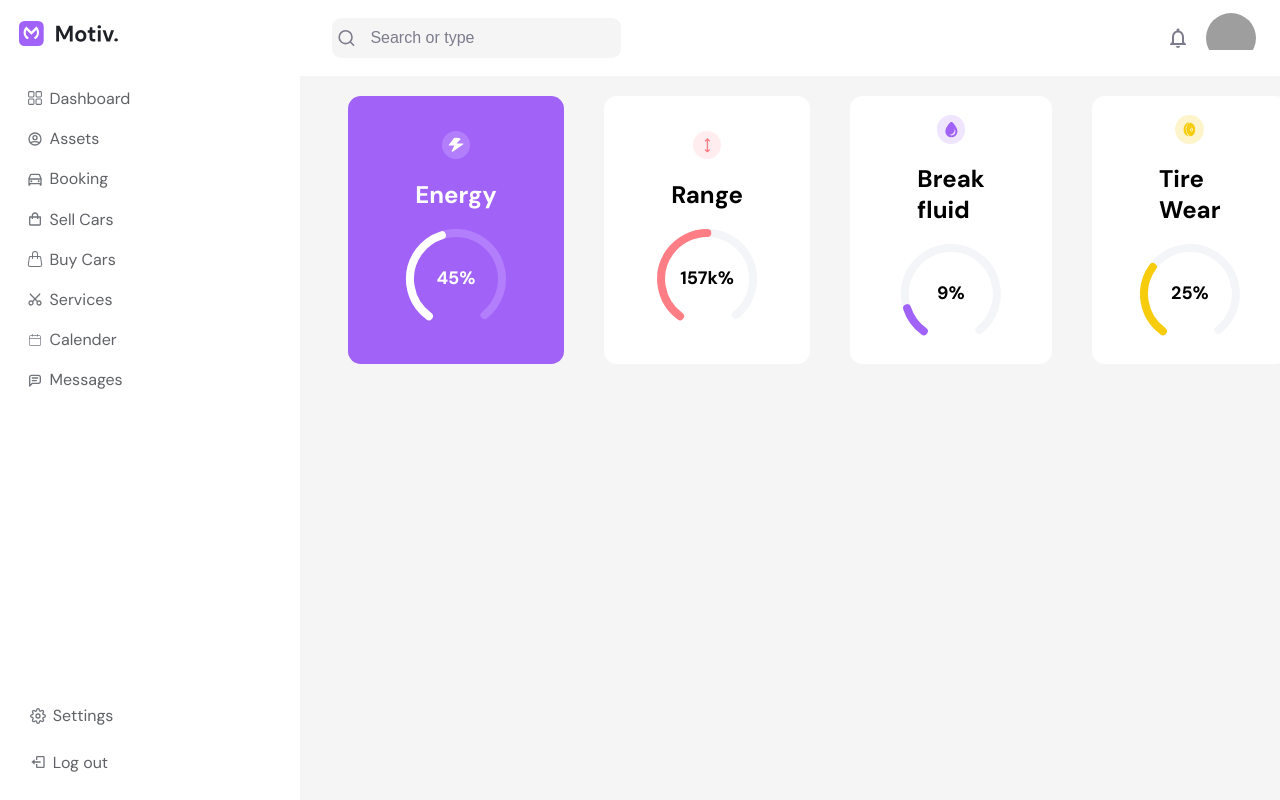
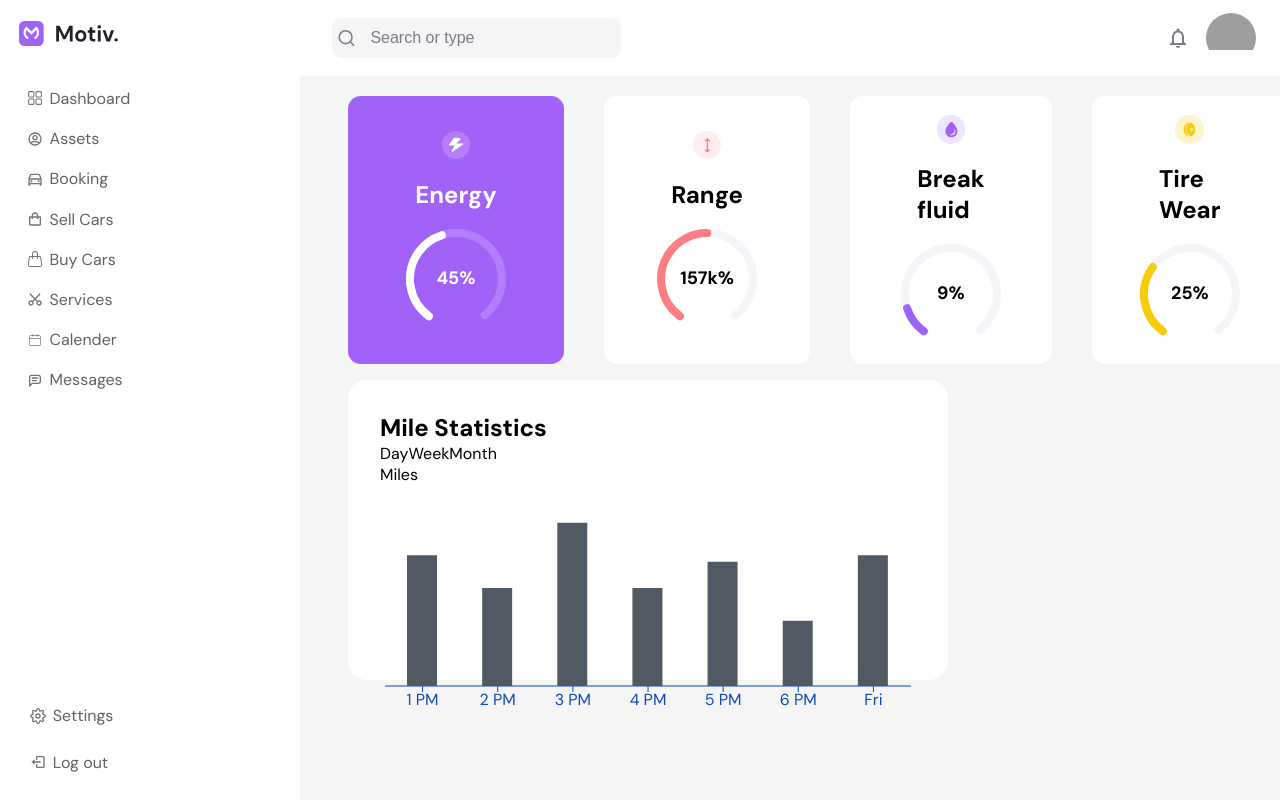
Before and after one commit to sara2lbadry/car-dashboard, a React (Create React App) app: page / in a window 1280 px wide. Built offline with nearby package versions, Linux system fonts and the light colour scheme; grey boxes are pictures that could not be loaded.

Commit message:
dashboard charts bar

```diff
--- a/package.json
+++ b/package.json
@@ -12,6 +12,7 @@
     "react-icons": "^4.7.1",
     "react-router-dom": "^6.6.1",
     "react-scripts": "5.0.1",
+    "recharts": "^2.2.0",
     "web-vitals": "^2.1.4"
   },
   "scripts": {
--- /dev/null
+++ b/src/data.js
@@ -0,0 +1,33 @@
+const data = [
+    {
+        name: "1 PM",
+        stats: 4000,
+      },
+      {
+        name: "2 PM",
+        stats: 3000,
+      },
+      {
+        name: "3 PM",
+        stats: 5000,
+      },
+      {
+        name: "4 PM",
+        stats: 3000,
+      },
+      {
+        name: "5 PM",
+        stats: 3800,
+      },
+      {
+        name: "6 PM",
+        stats: 2000,
+      },
+      {
+        name: "Fri",
+        stats: 4000,
+      },
+
+
+];
+export default data;
--- a/src/pages/Dashboard/Dashboard.jsx
+++ b/src/pages/Dashboard/Dashboard.jsx
@@ -6,13 +6,14 @@ import { ImDroplet } from "react-icons/im";
 import { GiStoneWheel } from "react-icons/gi";
 import { CircularProgressbar, buildStyles } from "react-circular-progressbar";
 import "react-circular-progressbar/dist/styles.css";
+import { Bar, BarChart, ResponsiveContainer, Tooltip, XAxis } from "recharts";
+import data from "../../data";
 
 function Dashboard() {
   const percentage = 35;
   const percentage2 = 40;
   const percentage3 = 10;
   const percentage4 = 25;
-
 
   return (
     <section id="dashboard">
@@ -35,7 +36,6 @@ function Dashboard() {
                   // Text size
                   textSize: "18px",
 
-
                   // Colors
                   pathColor: "#fff",
                   textColor: "#fff",
@@ -43,7 +43,6 @@ function Dashboard() {
                   backgroundColor: "#3e98c7",
                 })}
               />
-
             </div>
           </div>
 
@@ -128,6 +127,24 @@ function Dashboard() {
             </div>
           </div>
         </div>
+        <div className="recharts_container">
+          <h2>Mile Statistics</h2>
+          <div className="recharts_text">
+            <div className="days">
+              <span>Day</span>
+              <span>Week</span>
+              <span>Month</span>
+            </div>
+            <div className="miles"><span>Miles</span></div>
+          </div>
+          <ResponsiveContainer width="100%">
+            <BarChart data={data}>
+              <XAxis dataKey="name" stroke="#094bb4" />
+              <Bar dataKey="stats" fill="#515964" barSize={30} />
+              <Tooltip wrapperClassName="tooltip__style" cursor={false} />
+            </BarChart>
+          </ResponsiveContainer>
+        </div>
       </div>
     </section>
   );
--- a/src/pages/Dashboard/dashboard.css
+++ b/src/pages/Dashboard/dashboard.css
@@ -71,3 +71,12 @@
     stroke-dashoffset: 60px !important;
     stroke-linecap: round !important;
 }
+
+.recharts_container {
+    width: 600px;
+    height: 300px;
+    margin-left: 3rem;
+    background-color: var(--color-white);
+    padding: 2rem;
+    border-radius: 1.2rem;
+}
```
Also changed, not shown: 1 other file (tests, documents, lock files or other folders).
